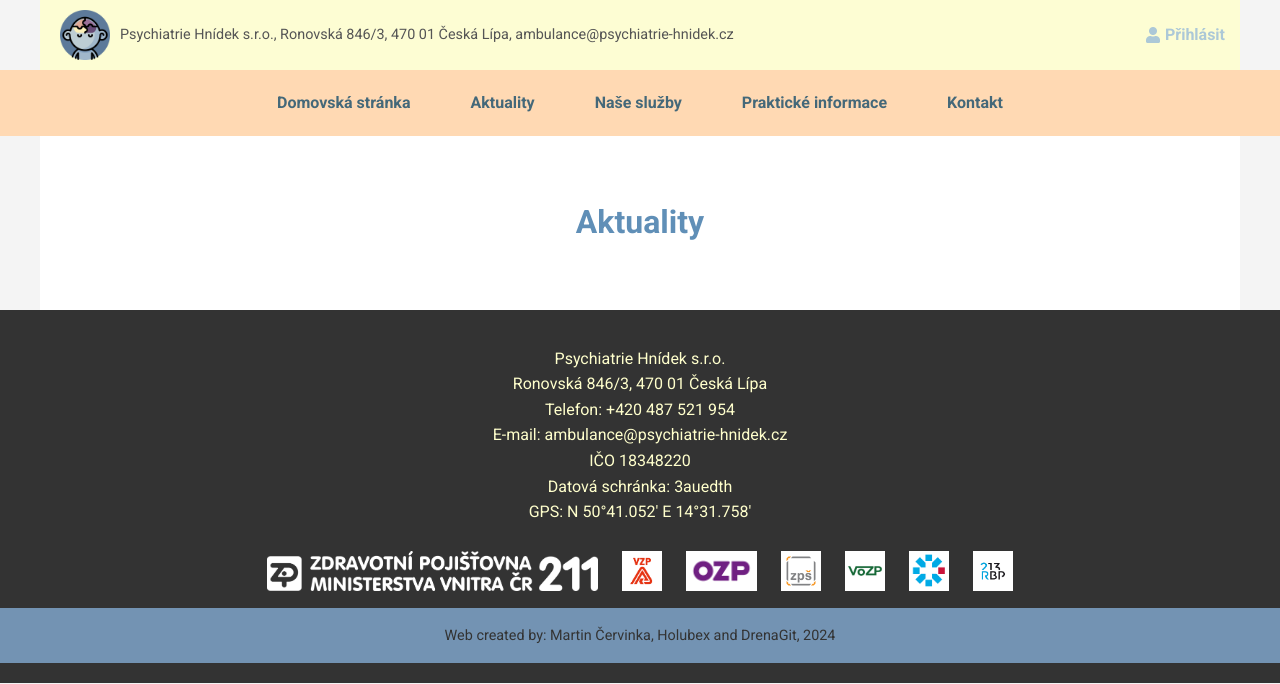
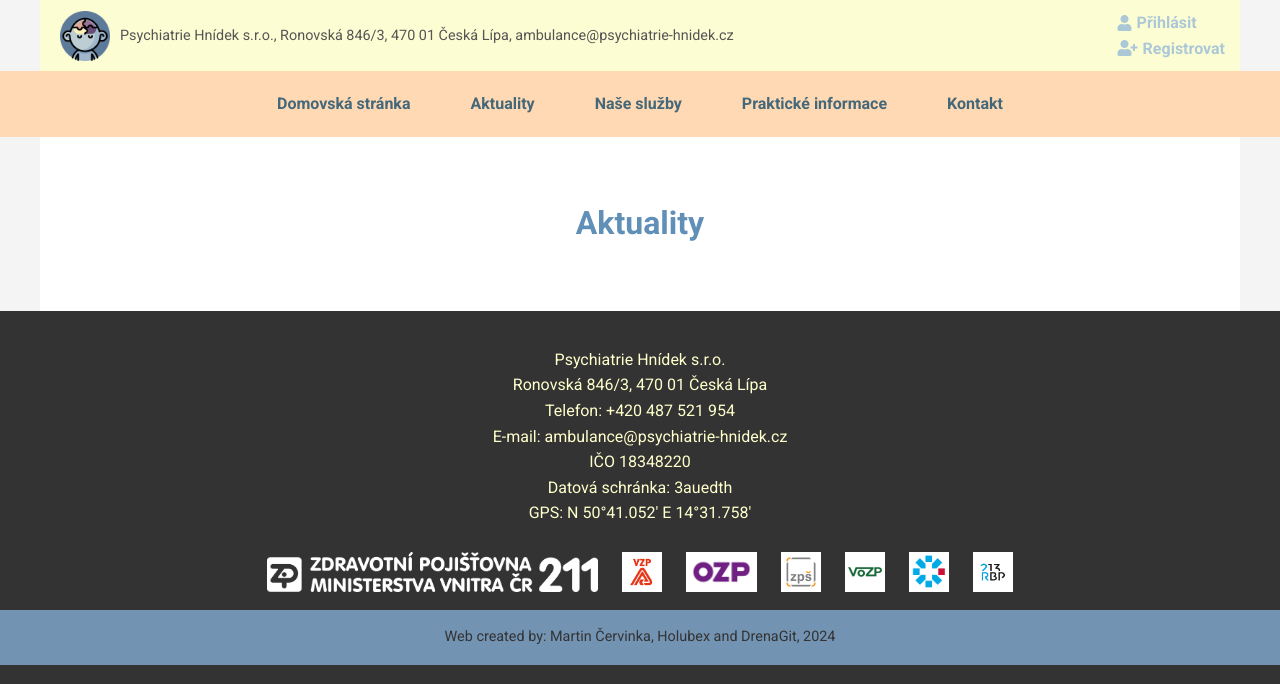
Before and after one commit to Holubex/Ambulance, a Django app: page /announcements/ in a window 1280 px wide. Shown: the top 684 px of the page. Run offline with Django 4.2, Linux system fonts and the light colour scheme; data that the repository does not hold is empty.

Commit message:
Update nav.html
pridanie tlačidla registrácie

```diff
--- a/templates/nav.html
+++ b/templates/nav.html
@@ -12,6 +12,7 @@
                 <a href="{% url 'logout' %}"><i class="fas fa-sign-out-alt"></i> Odhlásit</a>
             {% else %}
                 <a href="{% url 'login' %}"><i class="fas fa-user"></i> Přihlásit</a>
+                <a href="{% url 'register' %}"><i class="fas fa-user-plus"></i> Registrovat</a>
             {% endif %}
         </div>
         </div>
```
